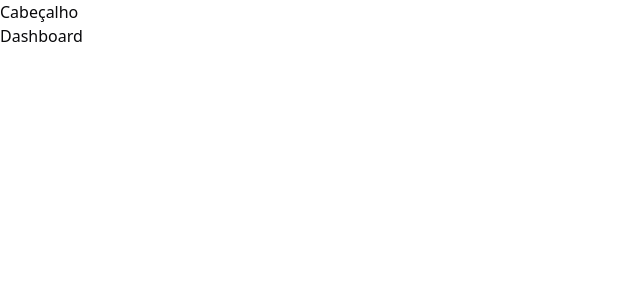
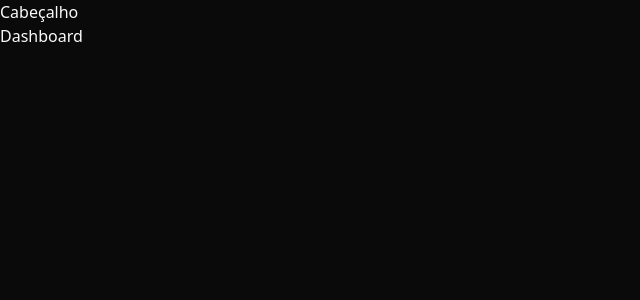
Before and after one commit to wesleywcr/dashboard-pizzashop, a React (Vite) app: page / in a window 1280 px wide. Shown: the top 300 px of the page, without its empty margins (0-640 px from the left). Built offline with nearby package versions, Linux system fonts and the light colour scheme.

Commit message:
feat: add theme provider in App and new variants css

```diff
--- a/src/App.tsx
+++ b/src/App.tsx
@@ -2,15 +2,21 @@
 
 import { Helmet, HelmetProvider } from 'react-helmet-async'
 import { RouterProvider } from 'react-router-dom'
+import { Toaster } from 'sonner'
 
+import { ThemeProvider } from './components/theme/theme-provider'
 import { router } from './routes'
 
 export function App() {
   return (
     <HelmetProvider>
-      <Helmet titleTemplate="%s | pizza.shop" />
+      <ThemeProvider defaultTheme="dark" storageKey="pizzashop-theme">
+        <Helmet titleTemplate="%s | pizza.shop" />
 
-      <RouterProvider router={router} />
+        <Toaster richColors />
+
+        <RouterProvider router={router} />
+      </ThemeProvider>
     </HelmetProvider>
   )
 }
--- a/src/global.css
+++ b/src/global.css
@@ -2,69 +2,54 @@
 @tailwind components;
 @tailwind utilities;
 
+
 @layer base {
   :root {
     --background: 0 0% 100%;
-    --foreground: 240 10% 3.9%;
-
+    --foreground: 0 0% 3.9%;
     --card: 0 0% 100%;
-    --card-foreground: 240 10% 3.9%;
-
+    --card-foreground: 0 0% 3.9%;
     --popover: 0 0% 100%;
-    --popover-foreground: 240 10% 3.9%;
-
-    --primary: 240 5.9% 10%;
-    --primary-foreground: 0 0% 98%;
-
-    --secondary: 240 4.8% 95.9%;
-    --secondary-foreground: 240 5.9% 10%;
-
-    --muted: 240 4.8% 95.9%;
-    --muted-foreground: 240 3.8% 46.1%;
-
-    --accent: 240 4.8% 95.9%;
-    --accent-foreground: 240 5.9% 10%;
-
+    --popover-foreground: 0 0% 3.9%;
+    --primary: 0 72.2% 50.6%;
+    --primary-foreground: 0 85.7% 97.3%;
+    --secondary: 0 0% 96.1%;
+    --secondary-foreground: 0 0% 9%;
+    --muted: 0 0% 96.1%;
+    --muted-foreground: 0 0% 45.1%;
+    --accent: 0 0% 96.1%;
+    --accent-foreground: 0 0% 9%;
     --destructive: 0 84.2% 60.2%;
     --destructive-foreground: 0 0% 98%;
-
-    --border: 240 5.9% 90%;
-    --input: 240 5.9% 90%;
-    --ring: 240 10% 3.9%;
-
+    --border: 0 0% 89.8%;
+    --input: 0 0% 89.8%;
+    --ring: 0 72.2% 50.6%;
     --radius: 0.5rem;
   }
 
   .dark {
-    --background: 240 10% 3.9%;
+    --background: 0 0% 3.9%;
     --foreground: 0 0% 98%;
-
-    --card: 240 10% 3.9%;
+    --card: 0 0% 3.9%;
     --card-foreground: 0 0% 98%;
-
-    --popover: 240 10% 3.9%;
+    --popover: 0 0% 3.9%;
     --popover-foreground: 0 0% 98%;
-
-    --primary: 0 0% 98%;
-    --primary-foreground: 240 5.9% 10%;
-
-    --secondary: 240 3.7% 15.9%;
+    --primary: 0 72.2% 50.6%;
+    --primary-foreground: 0 85.7% 97.3%;
+    --secondary: 0 0% 14.9%;
     --secondary-foreground: 0 0% 98%;
-
-    --muted: 240 3.7% 15.9%;
-    --muted-foreground: 240 5% 64.9%;
-
-    --accent: 240 3.7% 15.9%;
+    --muted: 0 0% 14.9%;
+    --muted-foreground: 0 0% 63.9%;
+    --accent: 0 0% 14.9%;
     --accent-foreground: 0 0% 98%;
-
     --destructive: 0 62.8% 30.6%;
     --destructive-foreground: 0 0% 98%;
-
-    --border: 240 3.7% 15.9%;
-    --input: 240 3.7% 15.9%;
-    --ring: 240 4.9% 83.9%;
+    --border: 0 0% 14.9%;
+    --input: 0 0% 14.9%;
+    --ring: 0 72.2% 50.6%;
   }
 }
+
 
 @layer base {
   * {
```
